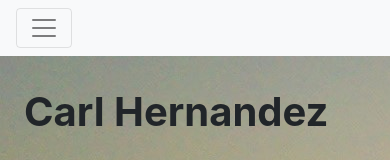
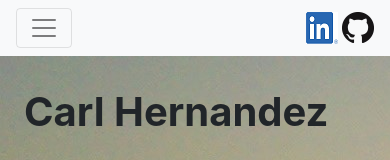
Before and after one commit to carl-hernandez/pwp-carl-hernandez, a plain HTML site: page public_html/index.html in a window 390 px wide. Shown: the top 160 px of the page. Drawn offline with nearby package versions, Linux system fonts and the light colour scheme; some packages are replaced by stand-ins of ours; a script that the page names is missing.

Commit message:
got navbar pictures to match mobile wireframe

```diff
--- a/public_html/index.html
+++ b/public_html/index.html
@@ -33,10 +33,10 @@
                 <button class="nav-item nav-link" href="#">Contact</button>
             </li>
         </ul>
-<!--        <div class="ml-auto">-->
-<!--            <img src="LI-In-Bug-small-edit.png" class="ml-auto">-->
-<!--            <img src="GitHub-Mark-32px.png" class="ml-auto">-->
-<!--        </div>-->
+    </div>
+    <div class="ml-auto">
+        <img src="LI-In-Bug-small-edit.png" class="ml-auto">
+        <img src="GitHub-Mark-32px.png" class="ml-auto">
     </div>
 </nav>
 
```
